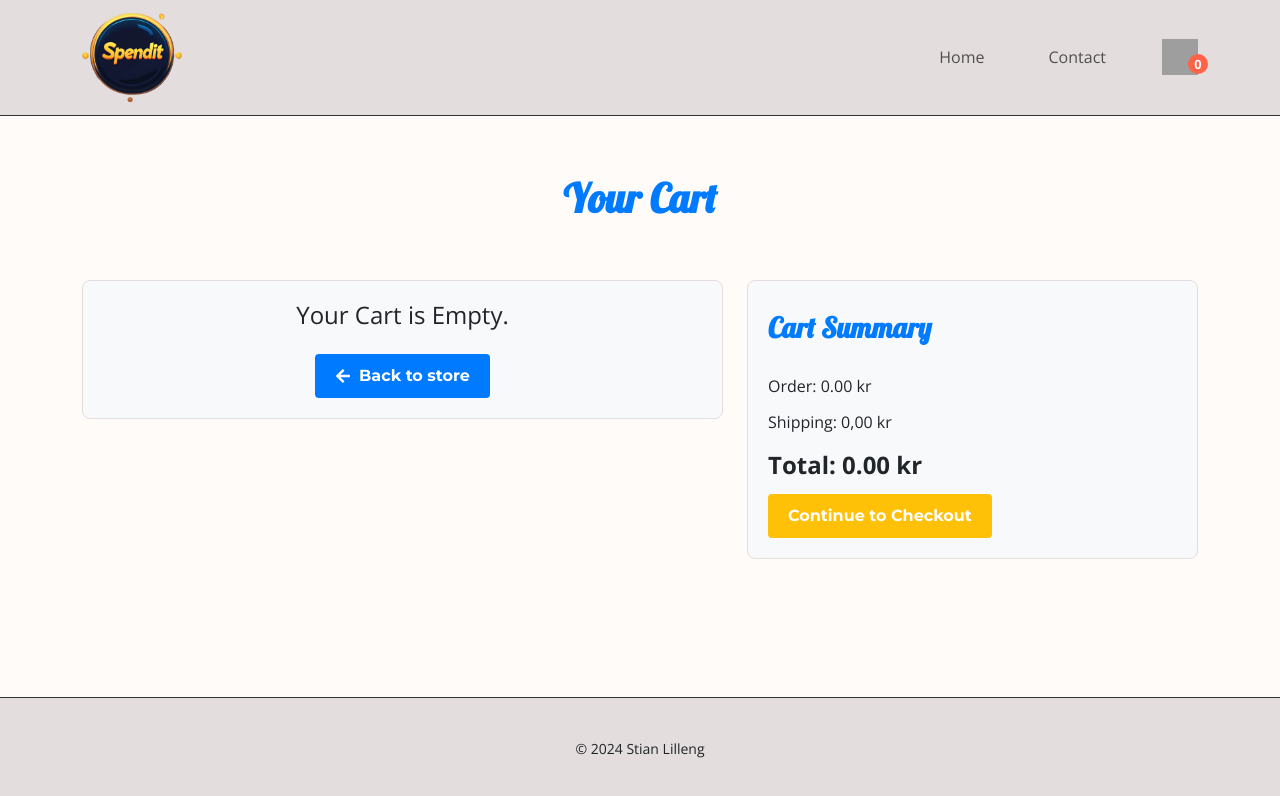
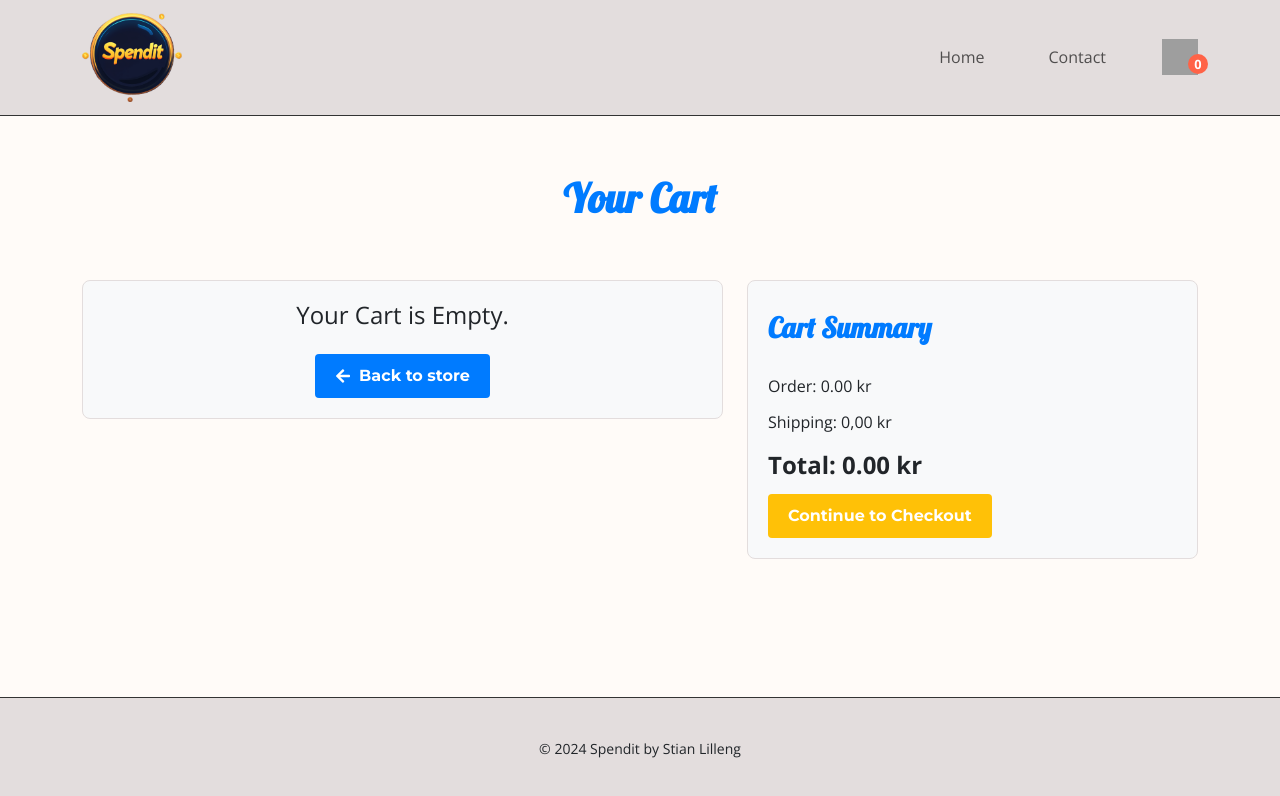
Before and after one commit to StianL82/js-frameworks-ca, a React (Create React App) app: page /checkout in a window 1280 px wide. Shown: the top 796 px of the page. Built offline with nearby package versions, Linux system fonts and the light colour scheme; grey boxes are pictures that could not be loaded.

Commit message:
Update Footer

```diff
--- a/src/components/Footer/index.jsx
+++ b/src/components/Footer/index.jsx
@@ -4,7 +4,7 @@ import * as S from "./index.styles";
 function Footer() {
   return (
     <S.FooterContainer>
-      <S.FooterText>&copy; {new Date().getFullYear()} Stian Lilleng</S.FooterText>
+      <S.FooterText>&copy; {new Date().getFullYear()} Spendit by Stian Lilleng</S.FooterText>
     </S.FooterContainer>
   );
 }
```
